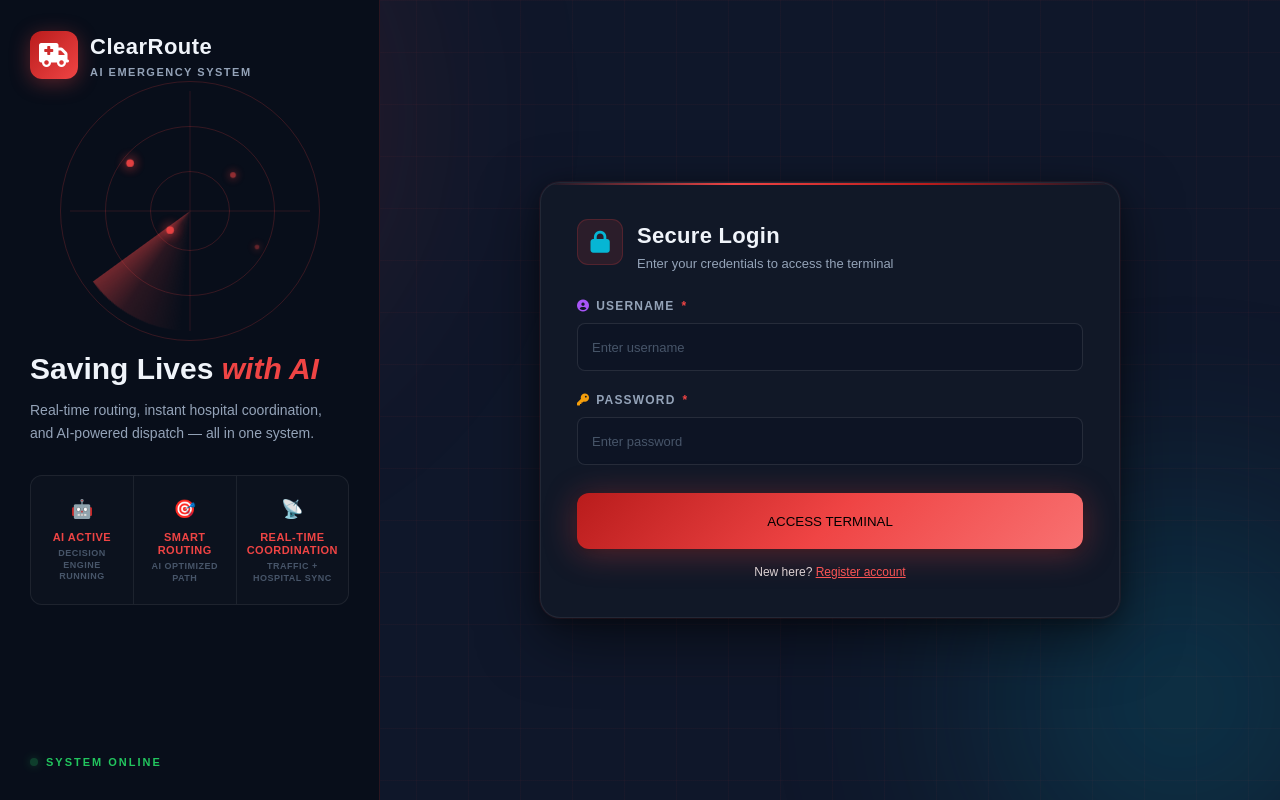
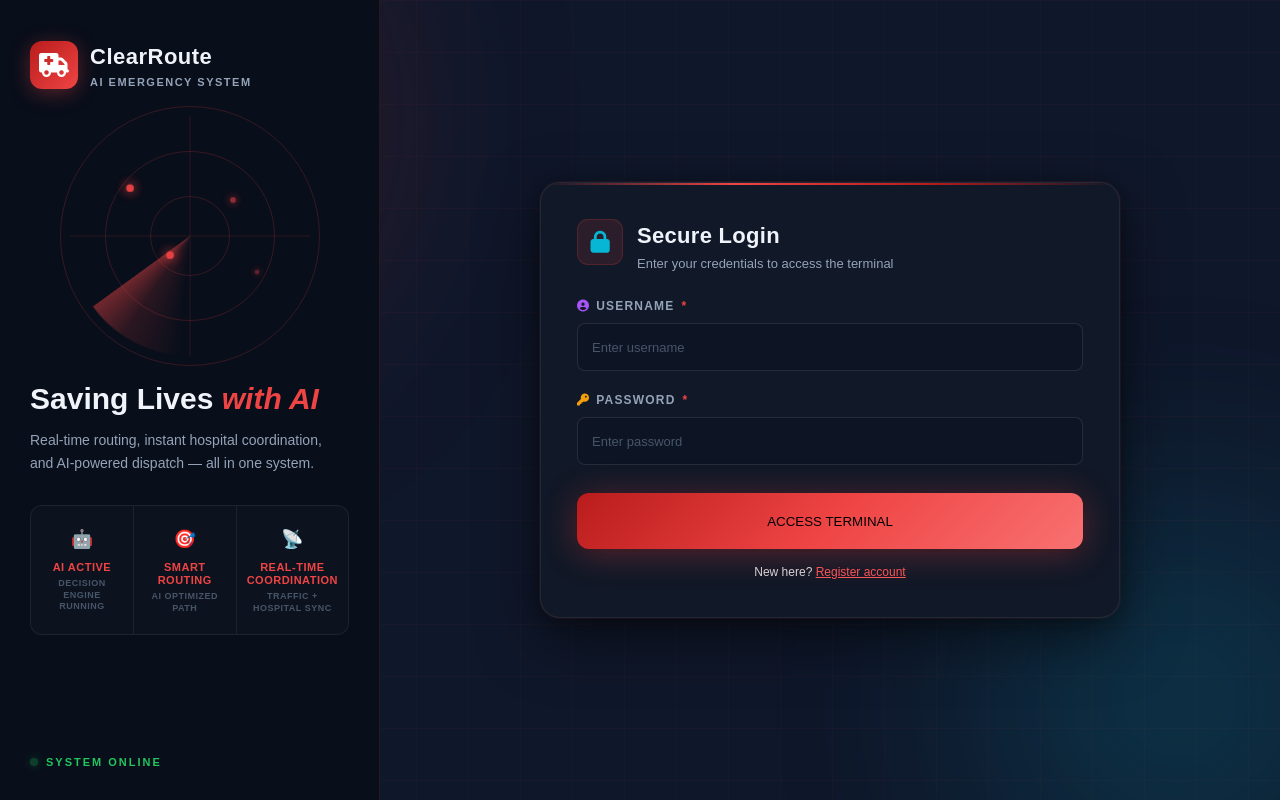
Before and after one commit to Biraj021/ClearRoute, a Flask app: page / in a window 1280 px wide. Run offline with Flask 3, Linux system fonts and the light colour scheme.

Commit message:
Update style.css

```diff
--- a/static/style.css
+++ b/static/style.css
@@ -232,7 +232,7 @@ body {
   display: flex; flex-direction: column;
   align-items: flex-start; justify-content: flex-start;
   position: sticky; top: 0; height: 100vh;
-  padding: 30px;
+  padding: 40px 30px 30px 30px;
   /* Entry animation */
   animation: slideInLeft 0.7s ease both;
 }
@@ -268,7 +268,7 @@ body {
 .radar {
   position: relative;
   width: 240px; height: 240px;
-  margin: 10px auto;
+  margin: 25px auto 15px auto;
   flex-shrink: 0;
 }
 .radar__outer,
```
